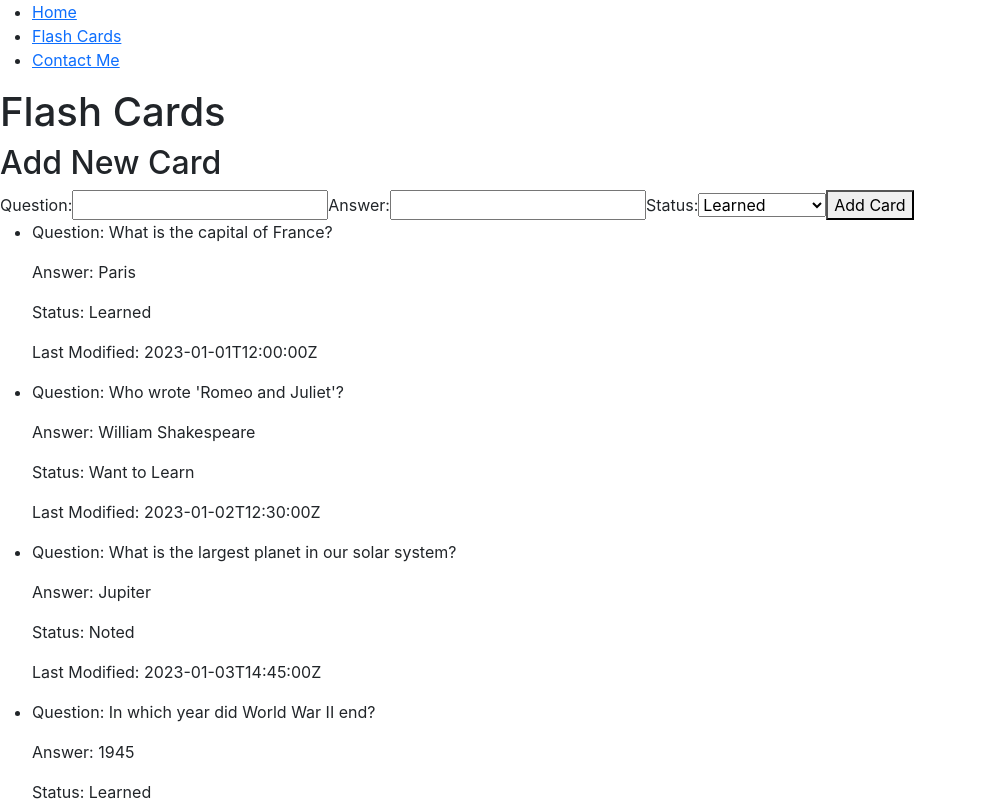
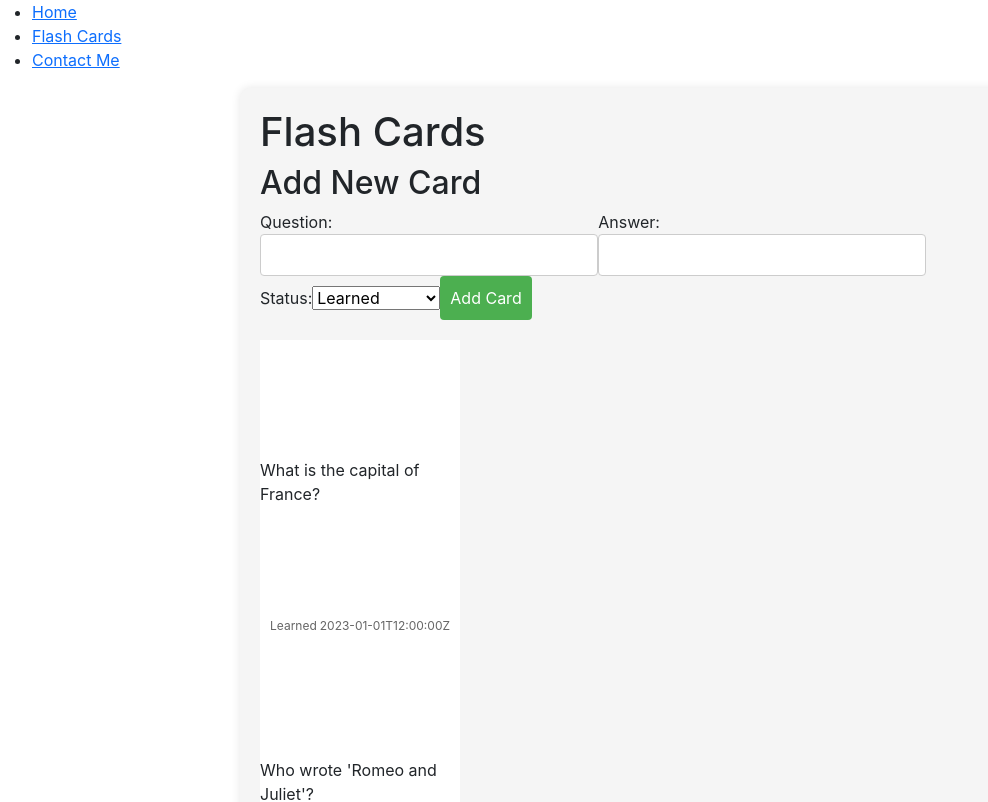
Before and after one commit to AtillaTegin/Flascard-App, a React (Create React App) app: page /flashcards in a window 1280 px wide. Shown: the top 802 px of the page, without its empty margins (0-988 px from the left). Built offline with nearby package versions, Linux system fonts and the light colour scheme; data requests are answered from the project's data file; the HTML template or start-up script is replaced by a standard one.

Commit message:
last css commits and card functionalities

```diff
--- a/db.json
+++ b/db.json
@@ -69,6 +69,13 @@
       "back": "Japanese Yen",
       "lastModified": "2023-01-10T12:40:00Z",
       "status": "Learned"
+    },
+    {
+      "front": "Wha is our name",
+      "back": "Mmmm ",
+      "status": "Learned",
+      "lastModified": "2024-01-04T07:10:12.823Z",
+      "id": 11
     }
   ],
   "messages": [
--- /dev/null
+++ b/src/components/FlashCard.css
@@ -0,0 +1,53 @@
+/* FlashCard.css */
+.flash-card {
+    width: 200px;
+    height: 300px;
+    perspective: 1000px;
+    position: relative;
+    transform-style: preserve-3d;
+    transition: transform 0.5s;
+  }
+
+  .flash-card.flipped {
+    transform: rotateY(180deg);
+  }
+
+  .front,
+  .back {
+    width: 100%;
+    height: 100%;
+    position: absolute;
+    backface-visibility: hidden;
+    display: flex;
+    flex-direction: column;
+    justify-content: center;
+    align-items: center;
+  }
+
+  .front {
+    background-color: #fff;
+    cursor: pointer;
+  }
+
+  .back {
+    background-color: #3498db;
+    color: #fff;
+    transform: rotateY(180deg);
+  }
+
+  .status-info,
+  .last-modified-info {
+    position: absolute;
+    font-size: 12px;
+    color: #666;
+  }
+
+  .status-info {
+    bottom: 5px;
+    left: 10px;
+  }
+
+  .last-modified-info {
+    bottom: 5px;
+    right: 10px;
+  }
--- a/src/components/FlashCard.jsx
+++ b/src/components/FlashCard.jsx
@@ -1,40 +1,24 @@
-import React, { useState, useEffect } from 'react';
+// FlashCard.jsx
+import React, { useState } from 'react';
+import './FlashCard.css';
 
-const FlashCard = () => {
-  const [flashCards, setFlashCards] = useState([]);
-  const [fetchError, setFetchError] = useState(null);
+const FlashCard = ({ question, answer, status, lastModified }) => {
+  const [isFlipped, setIsFlipped] = useState(false);
 
-  useEffect(() => {
-    const fetchFlashCards = async () => {
-      try {
-        const res = await fetch('http://localhost:3001/cards');
-        if (!res.ok) throw new Error('Data has not been received');
-        const flashCardsData = await res.json();
-        setFlashCards(flashCardsData);
-        setFetchError(null);
-      } catch (e) {
-        setFetchError(e.message);
-      }
-    };
-
-    // Fetch data when the component mounts
-    fetchFlashCards();
-  }, []);
+  const handleCardClick = () => {
+    setIsFlipped(!isFlipped);
+  };
 
   return (
-    <div>
-      <h1>Flash Cards</h1>
-      {fetchError && <p>Error: {fetchError}</p>}
-      <ul>
-        {flashCards.map((card) => (
-          <li key={card.id}>
-            <p>Question: {card.front}</p>
-            <p>Answer: {card.back}</p>
-            <p>Status: {card.status}</p>
-            <p>Last Modified: {card.lastModified}</p>
-          </li>
-        ))}
-      </ul>
+    <div className={`flash-card ${isFlipped ? 'flipped' : ''}`} onClick={handleCardClick}>
+      <div className="front">
+        <p>{question}</p>
+        <div className="status-info">{status}</div>
+        <div className="last-modified-info">{lastModified}</div>
+      </div>
+      <div className="back">
+        <p>{answer}</p>
+      </div>
     </div>
   );
 };
--- /dev/null
+++ b/src/components/FlashCards.css
@@ -0,0 +1,85 @@
+/* FlashCards.css */
+
+.flash-cards-container {
+    max-width: 800px;
+    margin: 0 auto;
+    padding: 20px;
+    background-color: #f5f5f5;
+    border-radius: 10px;
+    box-shadow: 0 0 10px rgba(0, 0, 0, 0.1);
+  }
+
+  .controls-container {
+    display: flex;
+    align-content: center;
+    flex-wrap: wrap;
+    gap: 20px;
+    margin-bottom: 20px;
+    width: 60%;
+  }
+
+  .control-item {
+    flex: 1 1 100%;
+    max-width: 300px;
+    display: flex;
+    align-items: center;
+    gap: 10px;
+  }
+
+  input[type="text"] {
+    width: 100%;
+    padding: 8px;
+    border: 1px solid #ccc;
+    border-radius: 4px;
+  }
+
+  .checkbox-container {
+    display: flex;
+    align-items: center;
+    gap: 5px;
+  }
+
+  .checkbox-input {
+    margin: 0;
+  }
+
+  .checkbox-label {
+    font-size: 14px;
+    color: #333;
+  }
+
+  button {
+    flex: 0 0 auto;
+    padding: 10px;
+    background-color: #4caf50;
+    color: #fff;
+    border: none;
+    border-radius: 4px;
+    cursor: pointer;
+  }
+
+  button:hover {
+    background-color: #45a049;
+  }
+
+  .flash-cards-list {
+    list-style: none;
+    padding: 0;
+  }
+
+  .flash-cards-list li {
+    background-color: #fff;
+    border: 1px solid #ddd;
+    border-radius: 8px;
+    padding: 20px;
+    margin-bottom: 20px;
+    box-shadow: 0 0 10px rgba(0, 0, 0, 0.1);
+  }
+
+  /* Media Query for Responsive Design */
+  @media screen and (max-width: 600px) {
+    .control-item {
+      flex: 1 1 100%;
+      max-width: 100%;
+    }
+  }
--- a/src/components/FlashCards.jsx
+++ b/src/components/FlashCards.jsx
@@ -1,9 +1,13 @@
 import React, { useState, useEffect } from 'react';
 import AddCardForm from './AddCardForm';
+import './FlashCards.css';
+import FlashCard from './FlashCard';
 
 const FlashCards = () => {
   const [flashCards, setFlashCards] = useState([]);
   const [fetchError, setFetchError] = useState(null);
+  const [searchText, setSearchText] = useState('');
+  const [filterStatus, setFilterStatus] = useState('All'); // Default to show all cards
 
   useEffect(() => {
     const fetchFlashCards = async () => {
@@ -36,21 +40,57 @@ const FlashCards = () => {
     });
   };
 
+  // Function to handle search
+  const handleSearch = () => {
+    const filteredCards = flashCards.filter(
+      (card) =>
+        card.front.toLowerCase().includes(searchText.toLowerCase()) ||
+        card.back.toLowerCase().includes(searchText.toLowerCase())
+    );
+    setFlashCards(filteredCards);
+  };
+
+  // Function to handle filtering by status
+  const handleFilter = () => {
+    const filteredCards =
+      filterStatus === 'All'
+        ? flashCards
+        : flashCards.filter((card) => card.status === filterStatus);
+    setFlashCards(filteredCards);
+  };
+
+  // Function to handle sorting
+  const handleSort = (attribute) => {
+    const sortedCards = [...flashCards].sort((a, b) => {
+      if (a[attribute] < b[attribute]) return -1;
+      if (a[attribute] > b[attribute]) return 1;
+      return 0;
+    });
+    setFlashCards(sortedCards);
+  };
+
   return (
-    <div>
+    <div className="flash-cards-container">
       <h1>Flash Cards</h1>
       {fetchError && <p>Error: {fetchError}</p>}
       <AddCardForm onAddCard={handleAddCard} />
-      <ul>
+
+      <div className="controls-container">
+        {/* ... (your existing code) */}
+      </div>
+
+      {/* Flash Cards List */}
+      <div className="flash-cards-list">
         {flashCards.map((card) => (
-          <li key={card.id}>
-            <p>Question: {card.front}</p>
-            <p>Answer: {card.back}</p>
-            <p>Status: {card.status}</p>
-            <p>Last Modified: {card.lastModified}</p>
-          </li>
+          <FlashCard
+            key={card.id}
+            question={card.front}
+            answer={card.back}
+            status={card.status}
+            lastModified={card.lastModified}
+          />
         ))}
-      </ul>
+      </div>
     </div>
   );
 };
--- a/src/components/Home.jsx
+++ b/src/components/Home.jsx
@@ -1,6 +1,7 @@
 import React from "react";
 import Projects from "./Projects";
 import content from "./content";
+import "./Home.css";
 
 export default function Home() {
   return (
--- a/src/components/Projects.jsx
+++ b/src/components/Projects.jsx
@@ -1,4 +1,4 @@
-
+import "./Projects.css"
 import { Link } from "react-router-dom";
 
 export default function Projects(props) {
```
Lines whose indentation alone changed are shown as unchanged.
